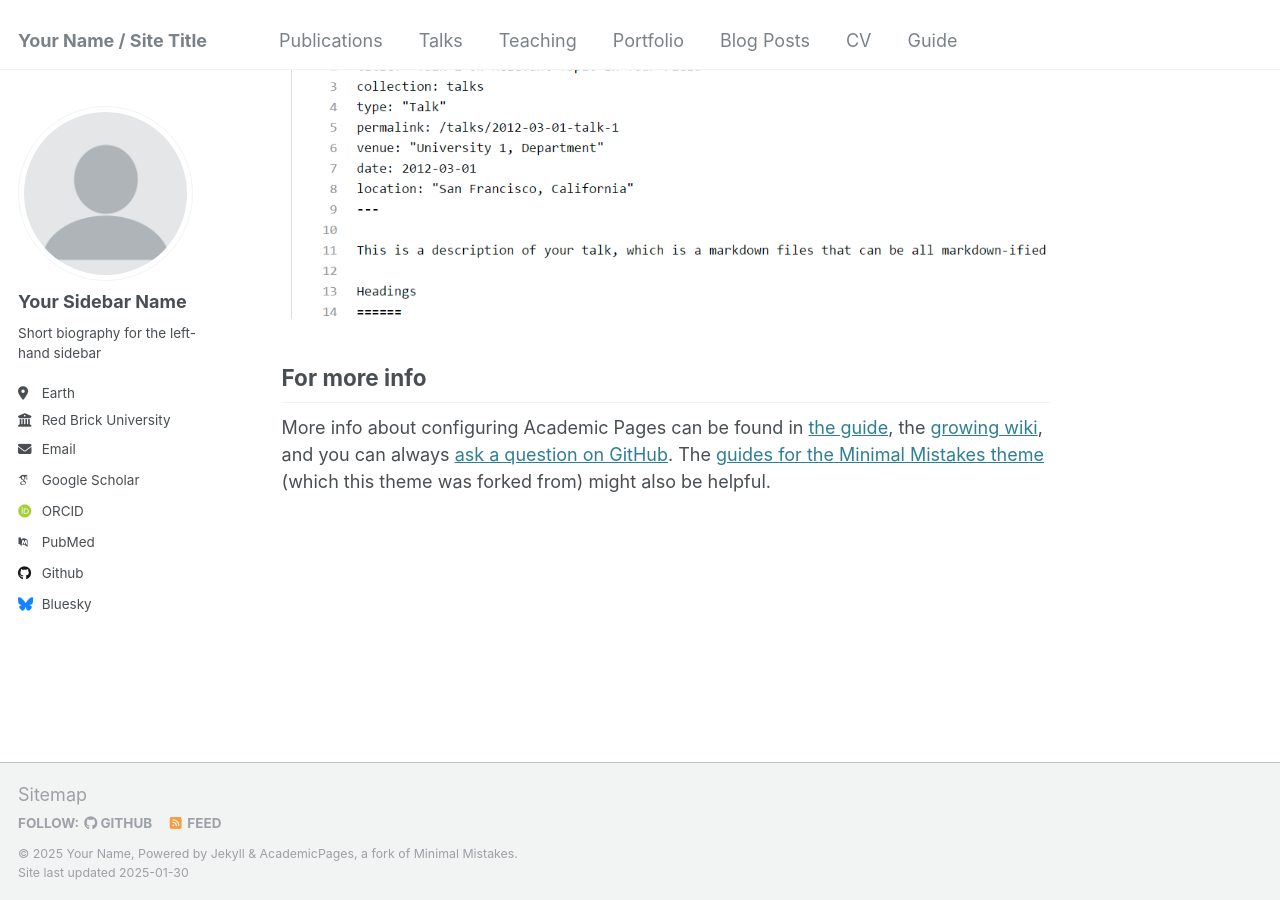
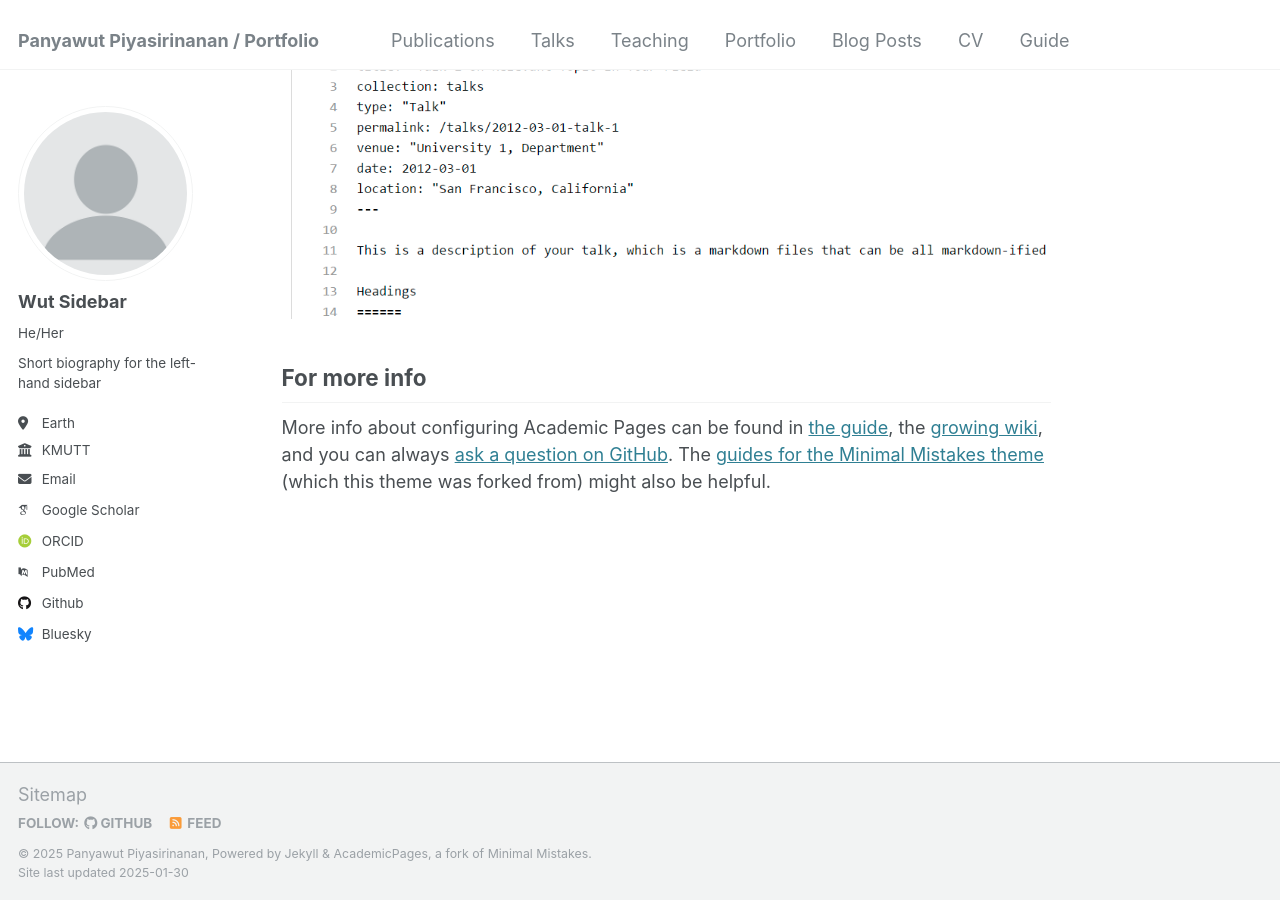
Before and after one commit to wutpppppppppppppppppp/wutpppppppppppppppppp.github.io, a Jekyll site: the page built from _pages/about.md, in a window 1280 px wide and 900 px high, scrolled down 2643 px. Built offline with Jekyll 4.4.1, drawn with Linux system fonts in a browser that asks for light colours; some web fonts are replaced.

Commit message:
Update _config.yml

```diff
--- a/_config.yml
+++ b/_config.yml
@@ -8,13 +8,13 @@
 
 # Basic Site Settings
 locale                   : "en-US"
-title                    : "Your Name / Site Title"
+title                    : "Panyawut Piyasirinanan / Portfolio"
 title_separator          : "-"
-name                     : &name "Your Name"
-description              : &description "personal description"
-url                      : https://academicpages.github.io # the base hostname & protocol for your site e.g. "https://[your GitHub username].github.io"
+name                     : &name "Panyawut Piyasirinanan"
+description              : &description "Personal Portfolio"
+url                      : https://wutpppppppppppppppppp.github.io # the base hostname & protocol for your site e.g. "https://[your GitHub username].github.io"
 baseurl                  : "" # the subpath of your site, e.g. "/blog"
-repository               : "academicpages/academicpages.github.io"
+repository               : "wutpppppppppppppppppp/wutpppppppppppppppppp.github.io"
 
 # Site Author - The following control what appear as part of the author content on the side bar.
 #               If a field is blank the icon and link will not appear, otherwise it will be shown.
@@ -22,11 +22,11 @@ repository               : "academicpages/academicpages.github.io"
 author:
   # Biographic information
   avatar           : "profile.png"
-  name             : "Your Sidebar Name"
-  pronouns         : # example: "she/her"
+  name             : "Wut Sidebar"
+  pronouns         : "He/Her"
   bio              : "Short biography for the left-hand sidebar"
   location         : "Earth"
-  employer         : "Red Brick University"
+  employer         : "KMUTT"
   uri              : # URL
   email            : "none@example.org"
 
```
